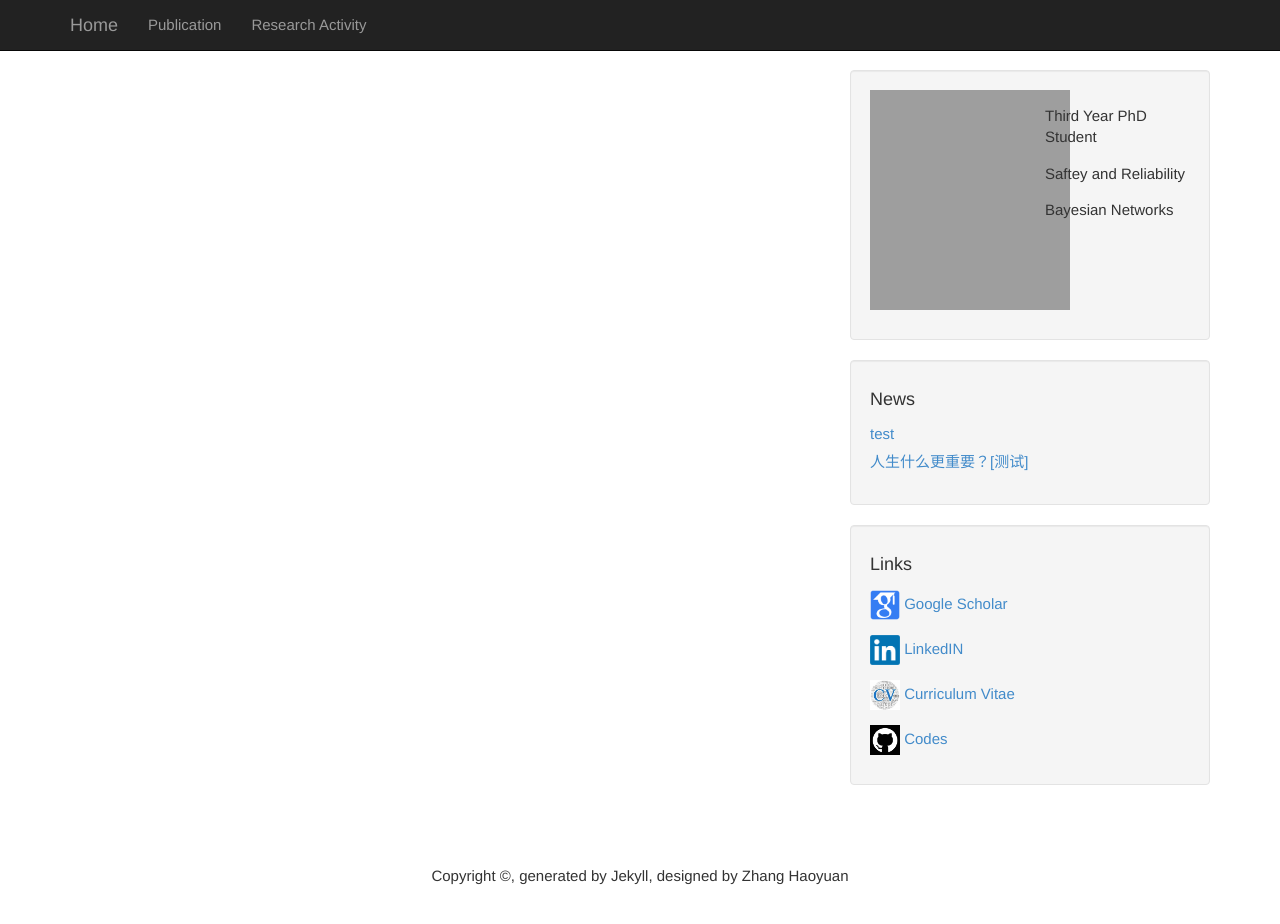
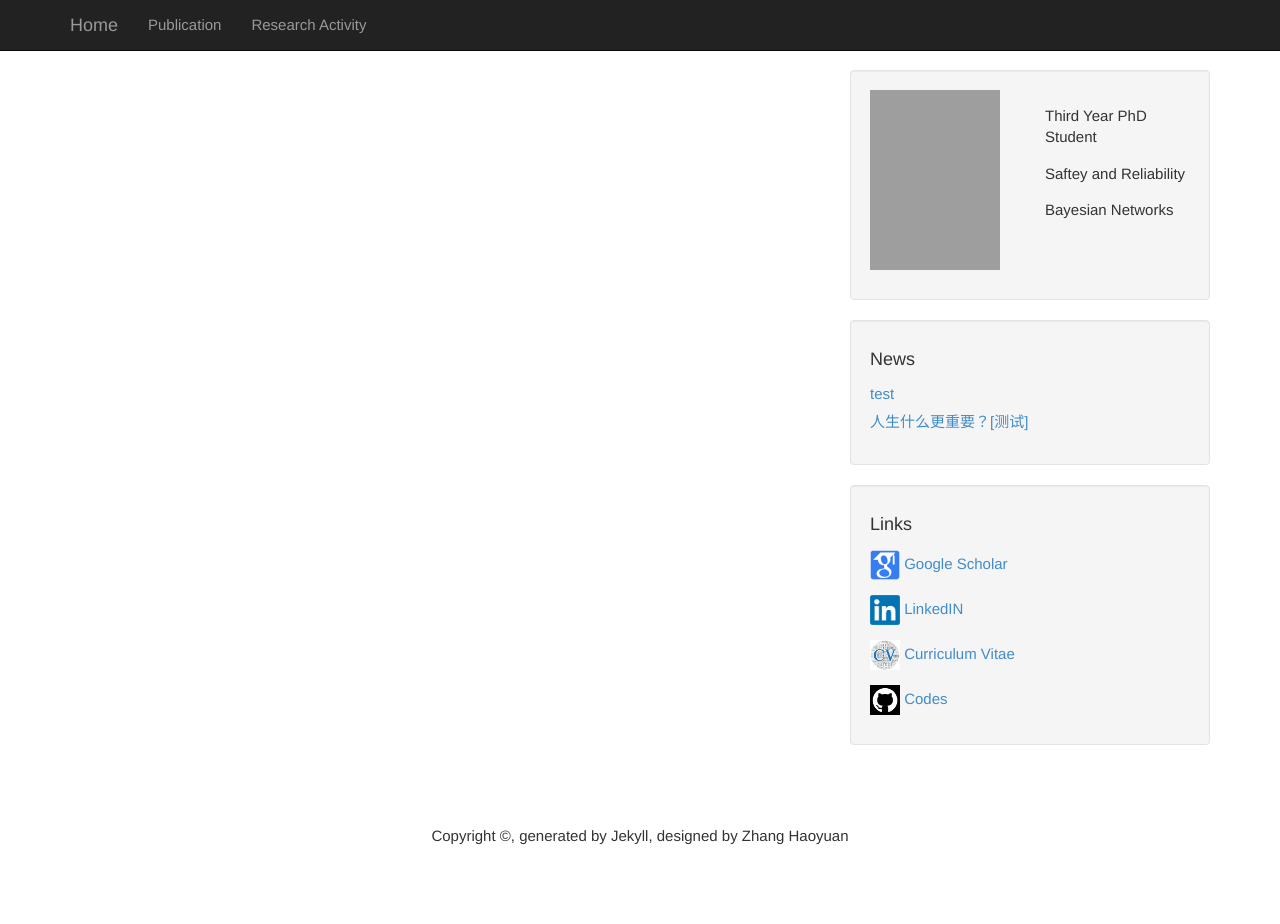
Before and after one commit to july0905/haoyuanzhang1990.github.io, a Jekyll site: the page built from pub.md, in a window 1280 px wide and 937 px high. Shown: the top 924 px of the window. Built offline with Jekyll 4.4.1, drawn with Linux system fonts in a browser that asks for light colours; grey boxes are pictures that could not be loaded.

Commit message:
Update categories.html

```diff
--- a/_includes/categories.html
+++ b/_includes/categories.html
@@ -2,7 +2,7 @@
                 <ul class="list-unstyled">
                   <li>
 
-                    <img src="profile2.JPG" height="220" width="200">
+                    <img src="profile2.JPG" height="180" width="130">
 
                   </li>
                 </ul>
```
